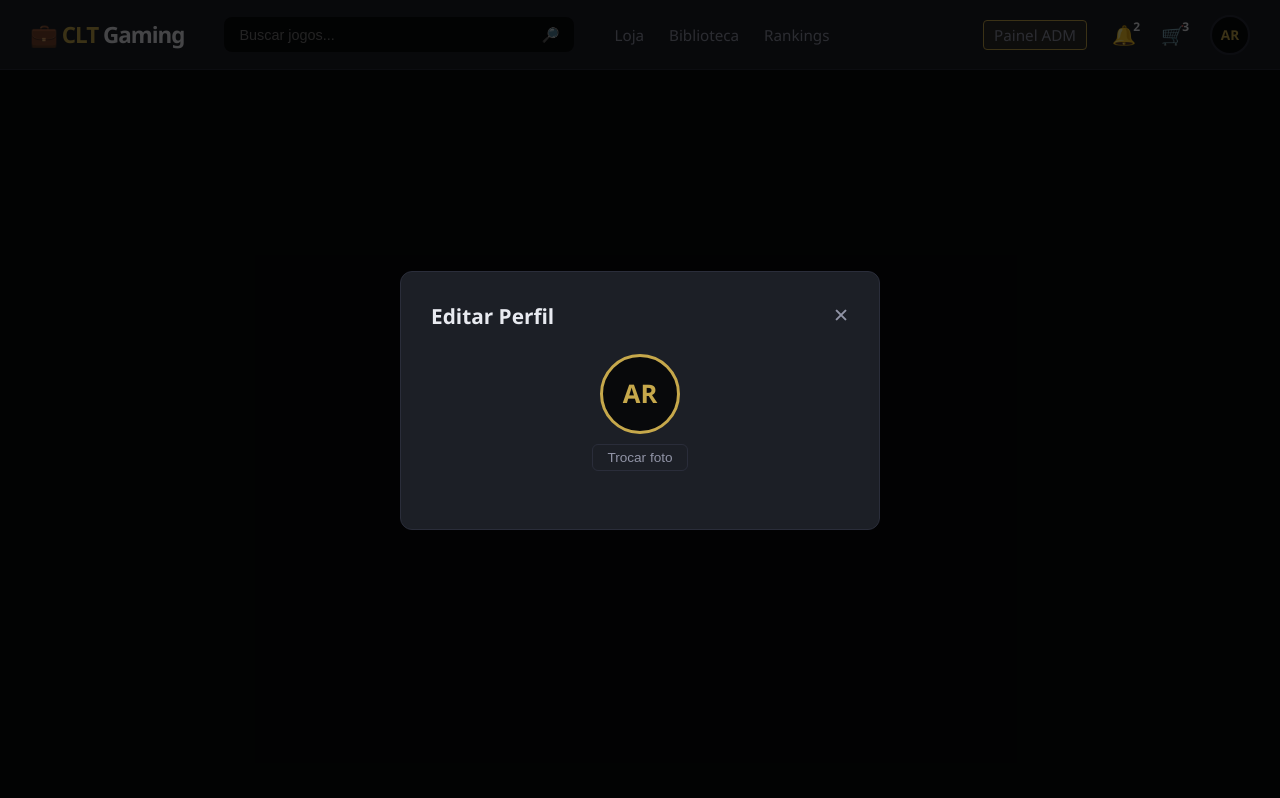
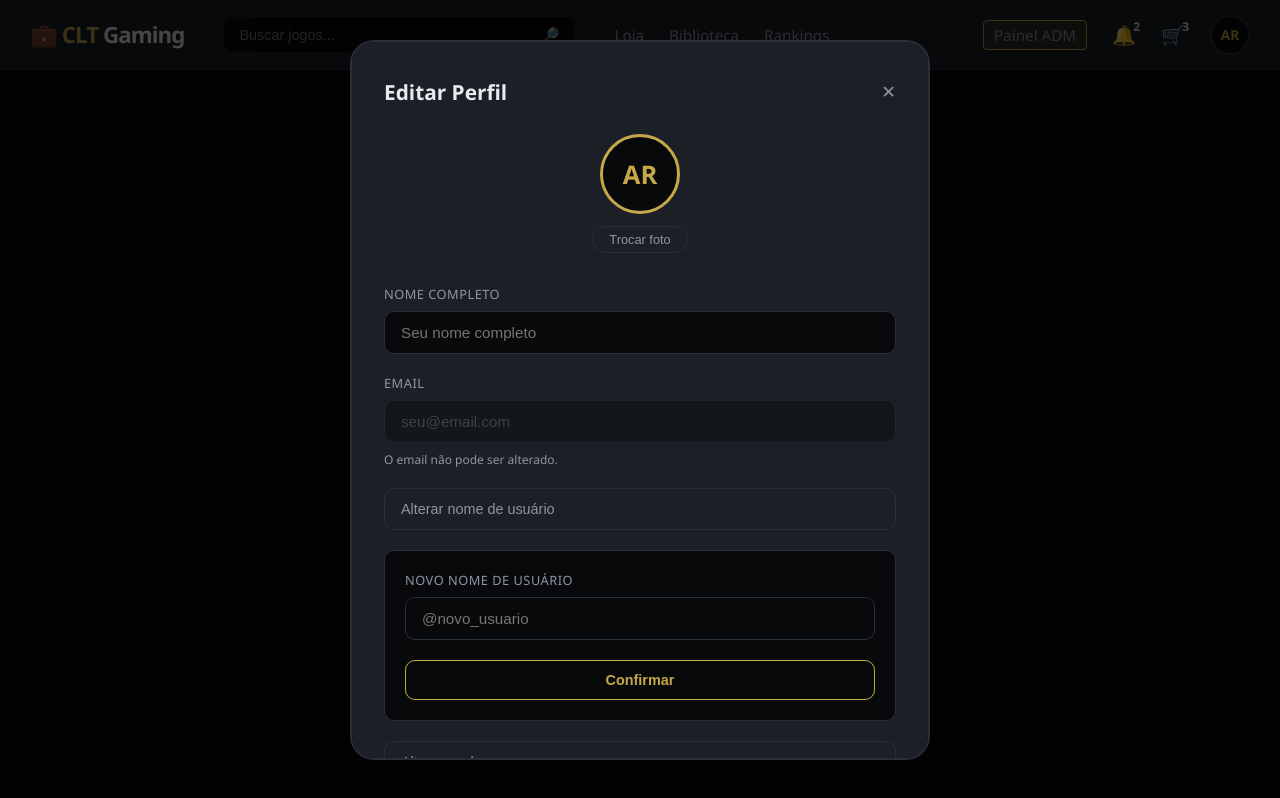
Before and after one commit to kaiquerios/EntregaP1A3, a React (Create React App) app: page / in a window 1280 px wide. Built offline with nearby package versions, Linux system fonts and the light colour scheme; the HTML template or start-up script is replaced by a standard one.

Commit message:
style: ajuste da estrutura e CSS do forms editUSer

```diff
--- a/src/pages/editUser/index.css
+++ b/src/pages/editUser/index.css
@@ -1,3 +1,4 @@
+/* Background */
 .edit-user-overlay {
   position: fixed;
   top: 0;
@@ -11,22 +12,24 @@
   z-index: 2000;
 }
 
+/* Forms */
 .edit-user-container {
   background-color: var(--bg-card);
-  border: 1px solid var(--border);
-  border-radius: 12px;
-  padding: 30px;
+  border: 2px solid var(--border);
+  border-radius: 24px;
+  padding: 36px 32px;
   width: 100%;
-  max-width: 480px;
+  max-width: 580px;
   max-height: 90vh;
   overflow-y: auto;
 }
 
+/* Cabeçalho */
 .edit-user-header {
   display: flex;
   justify-content: space-between;
   align-items: center;
-  margin-bottom: 24px;
+  margin-bottom: 28px;
 }
 
 .edit-user-title {
@@ -39,7 +42,7 @@
   background: transparent;
   border: none;
   color: var(--text-muted);
-  font-size: 1.2rem;
+  font-size: 1.1rem;
   cursor: pointer;
   transition: color 0.2s;
 }
@@ -48,12 +51,13 @@
   color: var(--contrast);
 }
 
+/* Foto de perfil */
 .edit-user-avatar-section {
   display: flex;
   flex-direction: column;
   align-items: center;
-  gap: 10px;
-  margin-bottom: 28px;
+  gap: 12px;
+  margin-bottom: 32px;
 }
 
 .edit-user-avatar {
@@ -74,9 +78,9 @@
   background: transparent;
   border: 1px solid var(--border);
   color: var(--text-muted);
-  font-size: 0.85rem;
-  padding: 5px 14px;
-  border-radius: 6px;
+  font-size: 0.8rem;
+  padding: 5px 16px;
+  border-radius: 20px;
   cursor: pointer;
   transition: all 0.2s;
 }
@@ -85,3 +89,109 @@
   border-color: var(--contrast);
   color: var(--contrast);
 }
+
+/* Formulário */
+.edit-user-form {
+  display: flex;
+  flex-direction: column;
+  gap: 20px;
+}
+
+.edit-user-field {
+  display: flex;
+  flex-direction: column;
+  gap: 8px;
+}
+
+.edit-user-label {
+  font-size: 0.8rem;
+  color: var(--text-muted);
+  font-weight: 500;
+  letter-spacing: 0.5px;
+  text-transform: uppercase;
+}
+
+.edit-user-input {
+  background-color: var(--bg-dark);
+  border: 1px solid var(--border);
+  border-radius: 10px;
+  padding: 12px 16px;
+  color: var(--text-main);
+  font-size: 0.95rem;
+  outline: none;
+  transition: border-color 0.3s;
+  width: 100%;
+}
+
+.edit-user-input:focus {
+  border-color: var(--contrast);
+  box-shadow: 0 0 6px rgba(198, 168, 75, 0.2);
+}
+
+.edit-user-input--readonly {
+  opacity: 0.4;
+  cursor: not-allowed;
+}
+
+.edit-user-hint {
+  font-size: 0.75rem;
+  color: var(--text-muted);
+}
+
+/* Botão abrir bloco */
+.edit-user-toggle-btn {
+  background: transparent;
+  border: 1px solid var(--border);
+  color: var(--text-muted);
+  padding: 12px 16px;
+  border-radius: 10px;
+  font-size: 0.9rem;
+  cursor: pointer;
+  text-align: left;
+  transition: all 0.2s;
+  width: 100%;
+}
+
+.edit-user-toggle-btn:hover {
+  border-color: var(--contrast);
+  color: var(--contrast);
+}
+
+/* Bloco de alteração */
+.edit-user-expandable {
+  display: flex;
+  flex-direction: column;
+  gap: 16px;
+  padding: 20px;
+  background-color: var(--bg-dark);
+  border: 1px solid var(--border);
+  border-radius: 10px;
+}
+
+/* Botão confirmar */
+.edit-user-confirm-btn {
+  background: transparent;
+  border: 1px solid var(--contrast);
+  color: var(--contrast);
+  border-radius: 10px;
+  padding: 11px;
+  font-size: 0.9rem;
+  font-weight: 600;
+  cursor: pointer;
+  transition: all 0.2s;
+  width: 100%;
+  margin-top: 4px;
+}
+
+.edit-user-confirm-btn:hover {
+  background-color: var(--contrast);
+  color: var(--bg-dark);
+}
+
+/* Responsividade */
+@media (max-width: 768px) {
+  .edit-user-container {
+    margin: 16px;
+    padding: 24px 20px;
+  }
+}
--- a/src/pages/editUser/index.js
+++ b/src/pages/editUser/index.js
@@ -18,6 +18,54 @@ function EditUser() {
           <button className="edit-user-avatar-btn">Trocar foto</button>
         </div>
 
+        {/* Informações básicas */}
+        <div className="edit-user-form">
+
+          <div className="edit-user-field">
+            <label className="edit-user-label">Nome completo</label>
+            <input className="edit-user-input" type="text" placeholder="Seu nome completo" />
+          </div>
+
+          <div className="edit-user-field">
+            <label className="edit-user-label">Email</label>
+            <input className="edit-user-input edit-user-input--readonly" type="email" placeholder="seu@email.com" readOnly />
+            <span className="edit-user-hint">O email não pode ser alterado.</span>
+          </div>
+
+          {/* Botão para abrir campo de nome de usuário */}
+          <button className="edit-user-toggle-btn">Alterar nome de usuário</button>
+
+          {/* Bloco de nome de usuário — visível apenas quando aberto */}
+          <div className="edit-user-expandable">
+            <div className="edit-user-field">
+              <label className="edit-user-label">Novo nome de usuário</label>
+              <input className="edit-user-input" type="text" placeholder="@novo_usuario" />
+            </div>
+            <button className="edit-user-confirm-btn">Confirmar</button>
+          </div>
+
+          {/* Botão para abrir campos de senha */}
+          <button className="edit-user-toggle-btn">Alterar senha</button>
+
+          {/* Bloco de senha — visível apenas quando aberto */}
+          <div className="edit-user-expandable">
+            <div className="edit-user-field">
+              <label className="edit-user-label">Senha atual</label>
+              <input className="edit-user-input" type="password" placeholder="Digite sua senha atual" />
+            </div>
+            <div className="edit-user-field">
+              <label className="edit-user-label">Nova senha</label>
+              <input className="edit-user-input" type="password" placeholder="Digite a nova senha" />
+            </div>
+            <div className="edit-user-field">
+              <label className="edit-user-label">Confirmar nova senha</label>
+              <input className="edit-user-input" type="password" placeholder="Confirme a nova senha" />
+            </div>
+            <button className="edit-user-confirm-btn">Confirmar</button>
+          </div>
+
+        </div>
+
       </div>
     </div>
   );
```
